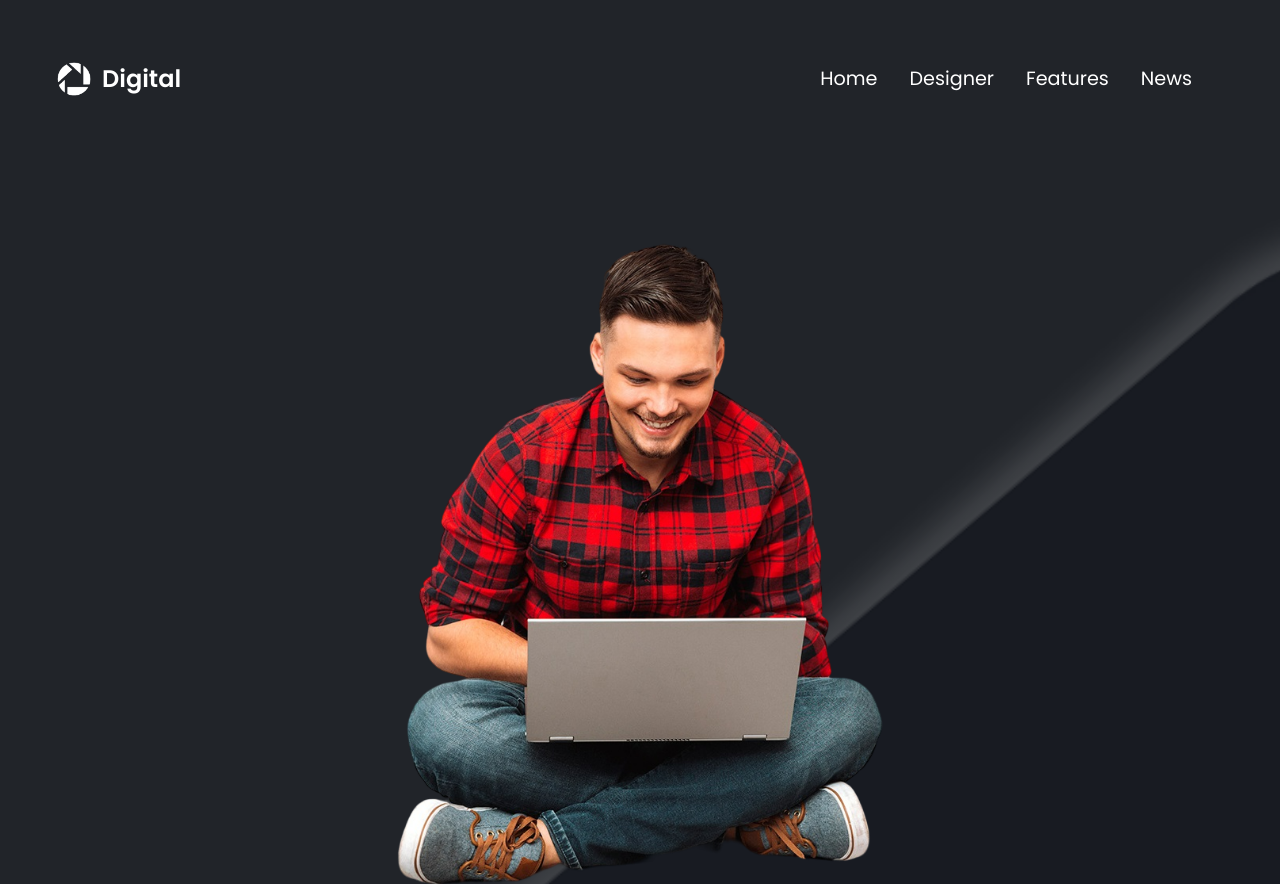
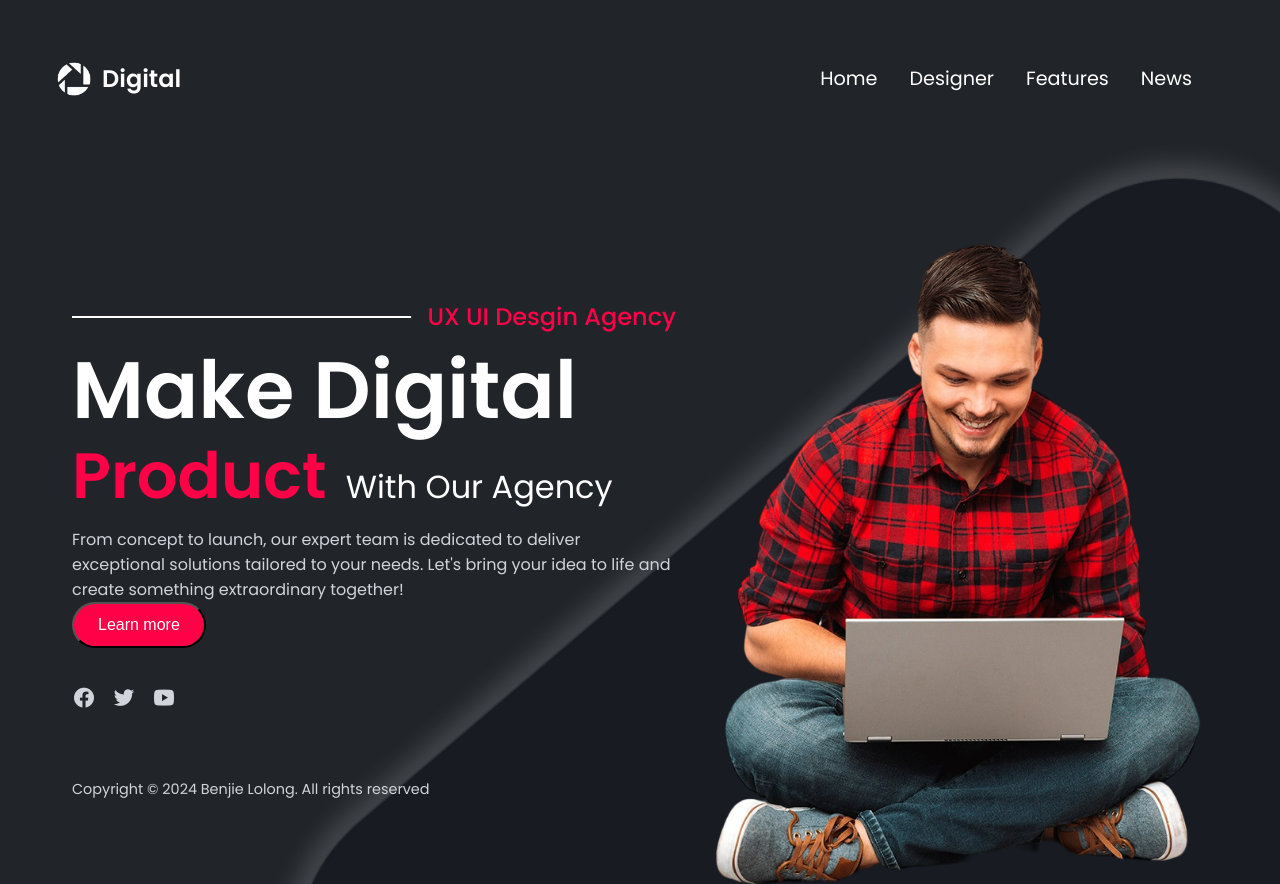
Before and after one commit to benjielolong/Landing-page, a plain HTML site: page index.html in a window 1280 px wide. Shown: the top 884 px of the page. Drawn offline with nearby package versions, Linux system fonts and the light colour scheme.

Commit message:
final-edit

```diff
--- a/index.html
+++ b/index.html
@@ -61,7 +61,7 @@
             </div>
         </div>
     </header>
-
+    <script src="https://unpkg.com/scrollreveal@4.0.0/dist/scrollreveal.min.js"></script>
     <script src="main.js"></script>
 </body>
 </html>
--- a/main.js
+++ b/main.js
@@ -13,3 +13,20 @@ navLinks.addEventListener("click", (e) =>{
     navLinks.classList.remove("open");
     menuBtnIcon.setAttribute("class", "ri-menu-line");
 });
+
+const scrollRevealOption = {
+     distance: "50px",
+     origin: "bottom",
+     duration: 1000,
+
+};
+
+scrollRevealOption().reveal(".header__image img", {
+    ...scrollRevealOption,
+    origin: "right",
+});
+
+scrollRevealOption().reveal(".header__content h2", {
+    ...scrollRevealOption,
+    delay: 500,
+});
--- a/style.css
+++ b/style.css
@@ -150,6 +150,66 @@ nav{
     background-color: var(--white);
 }
 
+.header__content h1{
+    font-size: 5rem;
+    font-weight: 600;
+    color: var(--white);
+    line-height: 5rem;
+}
+
+.h1__span-1{
+    font-size: 4rem;
+    color: var(--primary-color);
+}
+
+.h1__span-2{
+    font-size: 2rem;
+    font-weight: 400;
+}
+
+.header__content{
+    margin-bottom: 2rem;
+    color: var(--text-light);
+}
+
+.header__content .btn{
+    padding:  .75rem 1.5rem;
+    outline: none;
+    font-size: 1rem;
+    color: var(--white);
+    background-color: var(--primary-color);
+    border-radius: 5rem;
+    transition: 0.3rem;
+    cursor: pointer;
+}
+
+.header__content .btn:hover{
+    color: var(--primary-color);
+    background-color: var(--white);
+}
+
+.socials{
+    padding-block: 2rem 4rem;
+    display: flex;
+    align-items: center;
+    justify-content: center;
+    gap: 1rem;
+}
+
+.socials a{
+    font-size: 1.5rem;
+    color: var(--text-light);
+}
+
+.socials a:hover{
+    color: var(--primary-color);
+}
+
+.header__bar{
+    font-size: 0.9rem;
+    color: var(--text-light);
+}
+
 @media  (width > 768px){
     nav{
         position: static;
@@ -187,3 +247,20 @@ nav{
         color: var(--primary-color);
     }
 }
+
+.header__container{
+    grid-template-columns: repeat(2 1fr);
+    align-items: center;
+}
+
+.header__image{
+    grid-area: 1/2/2/3;
+}
+
+.header__content{
+    text-align: left;
+}
+
+.socials{
+    justify-content: flex-start;
+}
```
